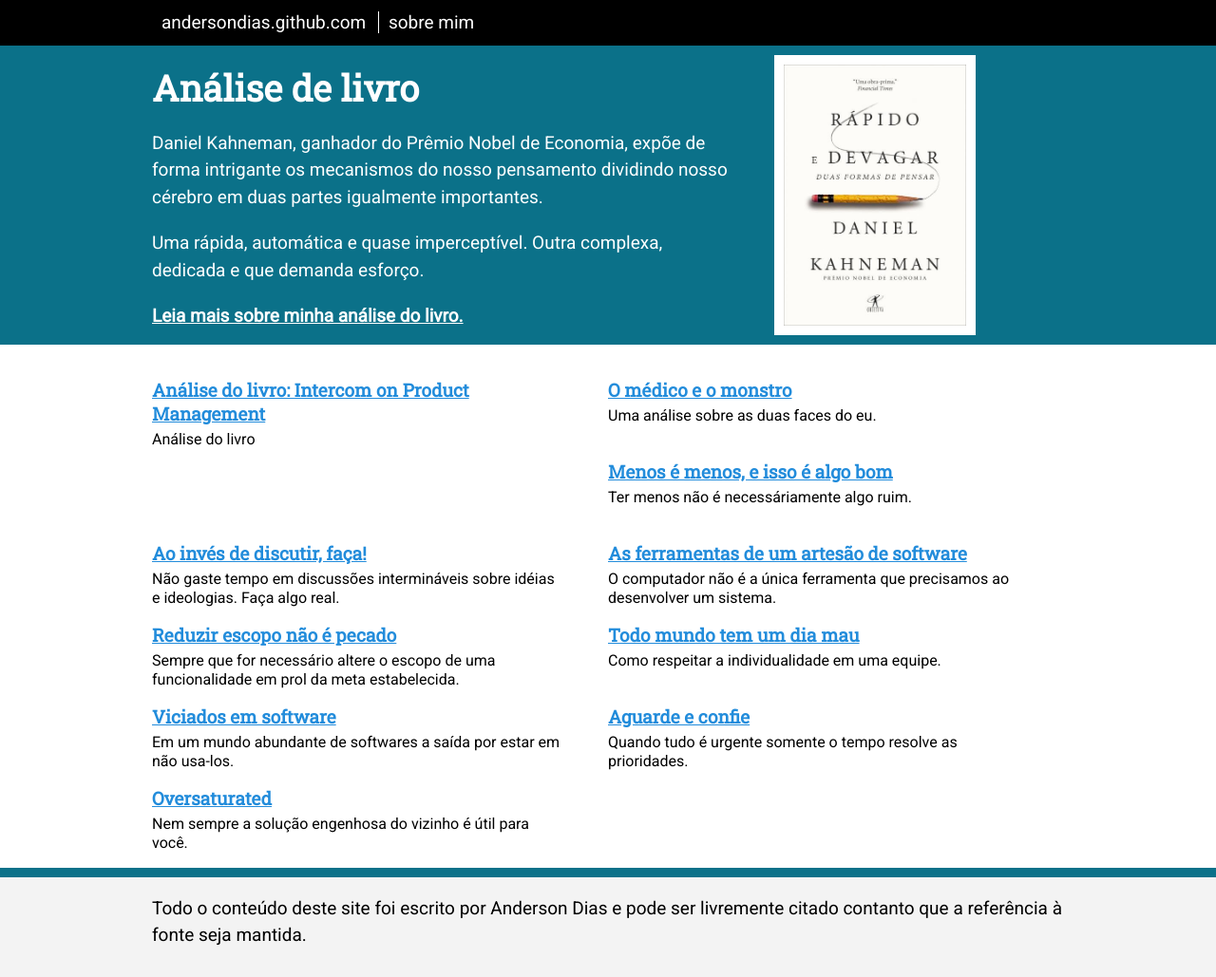
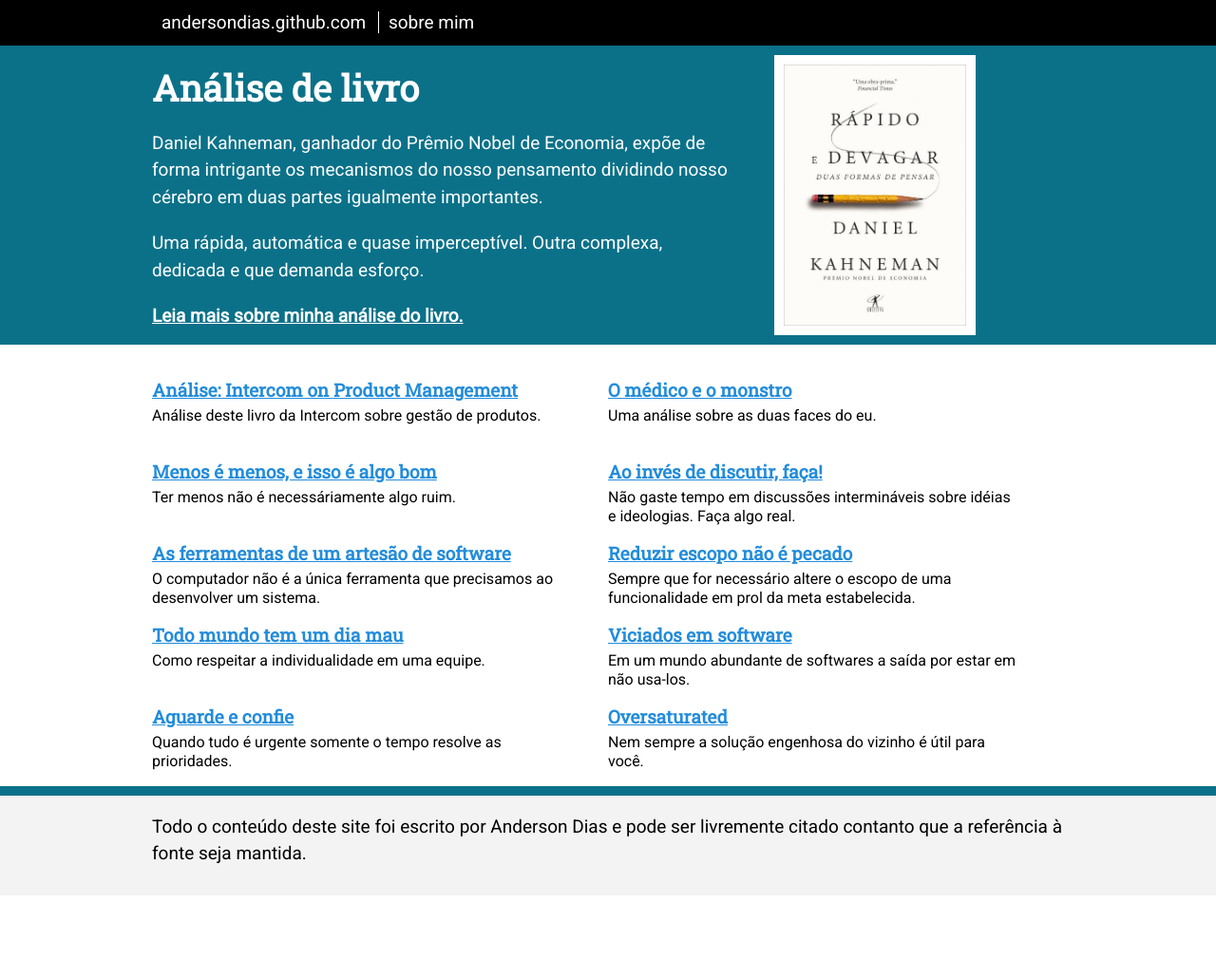
Before and after one commit to andersondias/andersondias.github.com, a Jekyll site: the page built from index.html, in a window 1280 px wide. Shown: the whole page at 95% size. Built offline with Jekyll 4.4.1, drawn with Linux system fonts in a browser that asks for light colours; nearby versions of some CDN libraries; the list of posts is cut into pages by our own code; after the commit the page ends 943 px from its top, so only the background shows below that.

Commit message:
Better title

```diff
--- a/_posts/2017-08-24-intercom-on-product-management-introducao.markdown
+++ b/_posts/2017-08-24-intercom-on-product-management-introducao.markdown
@@ -1,11 +1,11 @@
 ---
 layout: post
-title: 'Análise do livro: Intercom on Product Management'
+title: 'Análise: Intercom on Product Management'
 tags: livro
 categories: resumos-de-livros
 related_content: 2017-08-24-intercom-on-product-management.html
 indexed: true
-resume: 'Análise do livro'
+resume: 'Análise deste livro da Intercom sobre gestão de produtos.'
 next_page:
  url: /resumos-de-livros/intercom-on-product-management-capitulo-01
  text: Evaluate your product
```
